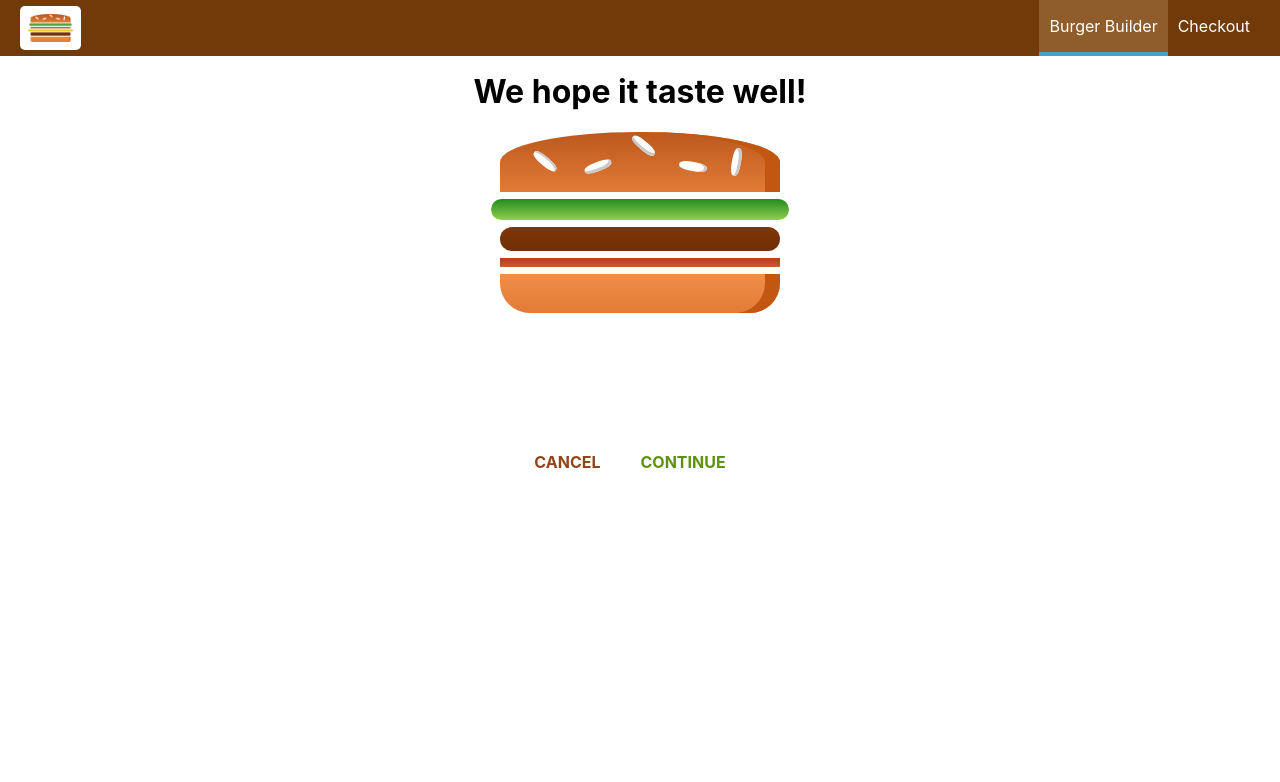
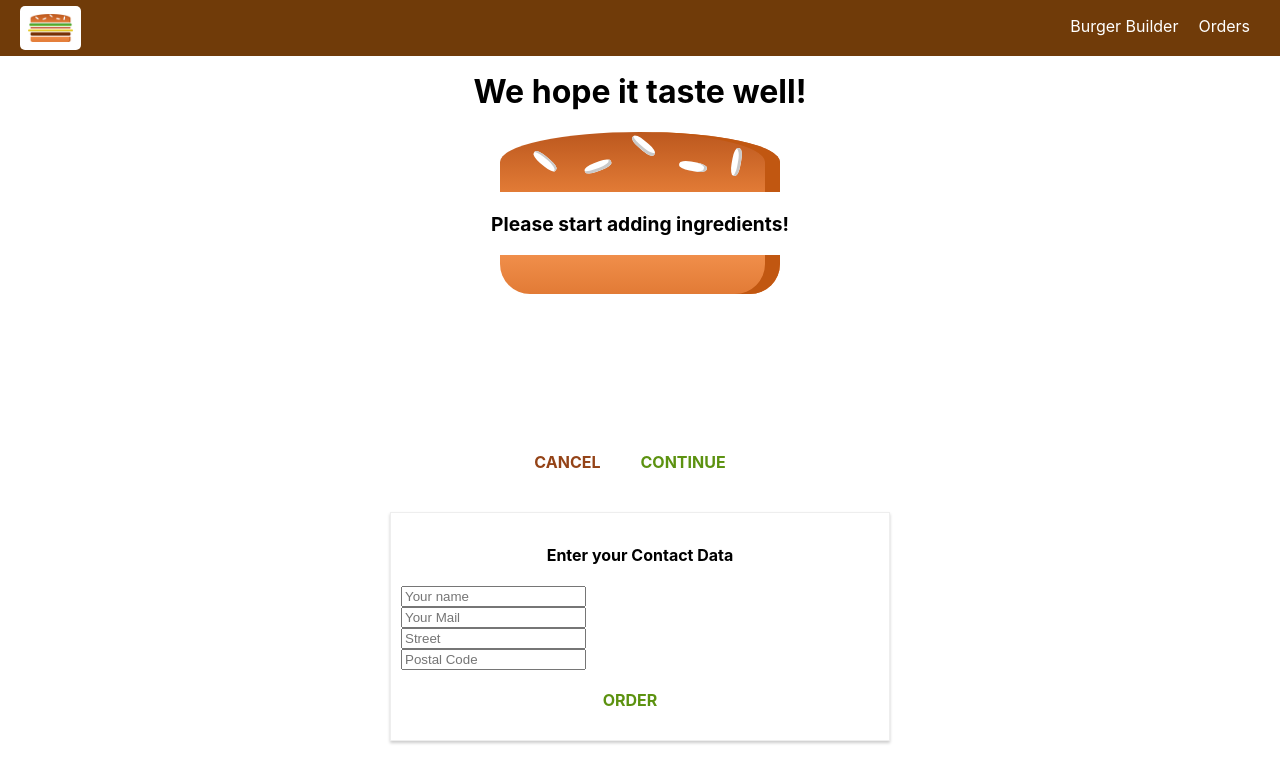
Before and after one commit to oplichta/burger-builder, a React (Create React App) app: page /checkout in a window 1280 px wide. Both pictures are taken after a click on the button "CONTINUE". Shown: the top 782 px of the page. Built offline with nearby package versions, Linux system fonts and the light colour scheme.

Commit message:
Added checkout and orders components and Firebase config

```diff
--- a/src/App.js
+++ b/src/App.js
@@ -3,6 +3,7 @@
 import BurgerBuilder from './containers/BurgerBuilder/BurgerBuilder';
 import Checkout from './containers/Checkout/Checkout';
 import { Route, Switch } from 'react-router-dom';
+import Orders from './containers/Orders/Orders';
 
 function App() {
   return (
@@ -10,6 +11,7 @@
       <Layout>
         <Switch>
           <Route path="/checkout" component={Checkout} />
+          <Route path="/orders" component={Orders} />
           <Route path="/" exact component={BurgerBuilder} />
         </Switch>
       </Layout>
--- a/src/components/Navigation/NavigationItems/NavigationItem/NavigationItem.js
+++ b/src/components/Navigation/NavigationItems/NavigationItem/NavigationItem.js
@@ -1,11 +1,12 @@
 import React from 'react';
 import './NavigationItem.css';
+import { NavLink } from 'react-router-dom';
 
 const navigationItem = (props) => (
   <li className="NavigationItem">
-    <a href={props.link} className={props.active ? 'active' : null}>
+    <NavLink activeClassName="active" to={props.link} exact>
       {props.children}
-    </a>
+    </NavLink>
   </li>
 );
 
--- a/src/components/Navigation/NavigationItems/NavigationItems.js
+++ b/src/components/Navigation/NavigationItems/NavigationItems.js
@@ -4,10 +4,8 @@
 
 const navigationItems = () => (
   <ul className="NavigationItems">
-    <NavigationItem link="/" active>
-      Burger Builder
-    </NavigationItem>
-    <NavigationItem link="/">Checkout</NavigationItem>
+    <NavigationItem link="/">Burger Builder</NavigationItem>
+    <NavigationItem link="/orders">Orders</NavigationItem>
   </ul>
 );
 
--- a/src/containers/BurgerBuilder/BurgerBuilder.js
+++ b/src/containers/BurgerBuilder/BurgerBuilder.js
@@ -88,30 +88,13 @@
   };
 
   purchaseContinueHandler = () => {
-    this.props.history.push('/checkout');
-    // this.setState({ loading: true });
-    // const order = {
-    //   ingredients: this.state.ingredients,
-    //   price: this.state.totalPrice,
-    //   customer: {
-    //     name: 'Oskar',
-    //     address: {
-    //       street: 'Teststreet 1',
-    //       zipCode: '84000',
-    //       country: 'Poland',
-    //     },
-    //     email: 'test@test.pl',
-    //   },
-    //   deliveryMethod: 'fastest',
-    // };
-    // axios
-    //   .post('/orders.json', order)
-    //   .then((response) => {
-    //     this.setState({ loading: false, purchasing: false });
-    //   })
-    //   .catch((error) => {
-    //     this.setState({ loading: true, purchasing: false });
-    //   });
+    const queryParams = [];
+    for (let i in this.state.ingredients) {
+      queryParams.push(encodeURIComponent(i) + '=' + encodeURIComponent(this.state.ingredients[i]));
+    }
+    queryParams.push('price=' + this.state.totalPrice);
+    const queryString = queryParams.join('&');
+    this.props.history.push({ pathname: '/checkout', search: '?' + queryString });
   };
 
   render() {
--- a/src/containers/Checkout/Checkout.js
+++ b/src/containers/Checkout/Checkout.js
@@ -1,14 +1,28 @@
 import React, { Component } from 'react';
+import { Route } from 'react-router-dom';
+
 import CheckoutSummary from '../../components/Order/CheckoutSummary/CheckoutSummary';
+import ContactData from './ContactData/ContactData';
 
 class Checkout extends Component {
   state = {
-    ingredients: {
-      salad: 1,
-      meat: 1,
-      bacon: 1,
-    },
+    ingredients: null,
+    price: 0,
   };
+
+  UNSAFE_componentWillMount() {
+    const query = new URLSearchParams(this.props.location.search);
+    const ingredients = {};
+    let price = 0;
+    for (let param of query.entries()) {
+      if (param[0] === 'price') {
+        price = param[1];
+      } else {
+        ingredients[param[0]] = +param[1];
+      }
+    }
+    this.setState({ ingredients: ingredients, totalPrice: price });
+  }
 
   checkoutCancelledHandler = () => {
     this.props.history.goBack();
@@ -25,6 +39,10 @@
           checkoutContinued={this.checkoutContinuedHandler}
           ingredients={this.state.ingredients}
         />
+        <Route
+          path={this.props.match.path + '/contact-data'}
+          render={(props) => <ContactData ingredients={this.state.ingredients} price={this.state.totalPrice} {...props} />}
+        />
       </div>
     );
   }
--- /dev/null
+++ b/src/containers/Checkout/ContactData/ContactData.css
@@ -0,0 +1,19 @@
+.ContactData {
+  margin: 20px auto;
+  width: 80%;
+  text-align: center;
+  box-shadow: 0 2px 3px #ccc;
+  border: 1px solid #eee;
+  padding: 10px;
+  box-sizing: border-box;
+}
+
+.Input {
+  display: block;
+}
+
+@media (min-width: 600px) {
+  .ContactData {
+    width: 500px;
+  }
+}
--- /dev/null
+++ b/src/containers/Checkout/ContactData/ContactData.js
@@ -0,0 +1,62 @@
+import React, { Component } from 'react';
+import axios from '../../../axios-orders';
+import Button from '../../../components/UI/Button/Button';
+import './ContactData.css';
+import Spinner from '../../../components/UI/Spinner/Spinner';
+
+class ContactData extends Component {
+  state = { name: '', email: '', address: { street: '', postalCode: '' }, loading: false };
+
+  orderHandler = (event) => {
+    event.preventDefault();
+    this.setState({ loading: true });
+    const order = {
+      ingredients: this.props.ingredients,
+      price: this.props.price,
+      customer: {
+        name: 'Oskar',
+        address: {
+          street: 'Teststreet 1',
+          zipCode: '84000',
+          country: 'Poland',
+        },
+        email: 'test@test.pl',
+      },
+      deliveryMethod: 'fastest',
+    };
+    axios
+      .post('/orders.json', order)
+      .then((response) => {
+        this.setState({ loading: false });
+        this.props.history.push('/');
+      })
+      .catch((error) => {
+        this.setState({ loading: true });
+      });
+  };
+
+  render() {
+    let form = (
+      <form>
+        <input className="Input" type="text" name="name" placeholder="Your name" />
+        <input className="Input" type="email" name="email" placeholder="Your Mail" />
+        <input className="Input" type="text" name="street" placeholder="Street" />
+        <input className="Input" type="text" name="postal" placeholder="Postal Code" />
+        <Button btnType="Success" clicked={this.orderHandler}>
+          ORDER
+        </Button>
+      </form>
+    );
+    if (this.state.loading) {
+      form = <Spinner />;
+    }
+    return (
+      <div className="ContactData">
+        <h4> Enter your Contact Data</h4>
+        {form}
+      </div>
+    );
+  }
+}
+
+export default ContactData;
--- /dev/null
+++ b/src/containers/Orders/Order.css
@@ -0,0 +1,8 @@
+.Order {
+  width: 80%;
+  border: 1px solid #eee;
+  box-shadow: 0 2px 3px #ccc;
+  padding: 10px;
+  margin: 10px auto;
+  box-sizing: border-box;
+}
--- /dev/null
+++ b/src/containers/Orders/Order.js
@@ -0,0 +1,30 @@
+import React from 'react';
+import './Orders';
+
+const order = (props) => {
+  const ingredients = [];
+
+  for (let ingredientName in props.ingredients) {
+    ingredients.push({ name: ingredientName, amount: props.ingredients[ingredientName] });
+  }
+  const ingredientOutput = ingredients.map((ig) => {
+    return (
+      <span
+        style={{ textTransform: 'capitalize', display: 'inline-block', margin: '0 8px', border: '1px solid #ccc', padding: '5px' }}
+        key={ig.name}
+      >
+        {ig.name} ({ig.amount})
+      </span>
+    );
+  });
+  return (
+    <div className="Order">
+      <p>Ingredients: {ingredientOutput} </p>
+      <p>
+        Price: <strong>USD 4.55 {props.price}</strong>
+      </p>
+    </div>
+  );
+};
+
+export default order;
--- /dev/null
+++ b/src/containers/Orders/Orders.js
@@ -0,0 +1,37 @@
+import React, { Component } from 'react';
+import Order from '../../containers/Orders/Order';
+import axios from '../../axios-orders';
+import withErrorHandler from '../../hoc/withErrorHandler/withErrorHandler';
+
+class Orders extends Component {
+  state = {
+    orders: [],
+    loading: true,
+  };
+  componentDidMount() {
+    axios
+      .get('/orders.json')
+      .then((res) => {
+        const fetchedOrders = [];
+        for (let key in res.data) {
+          fetchedOrders.push({ ...res.data[key], id: key });
+        }
+        console.log('pfjdjf', fetchedOrders);
+        this.setState({ loading: false, orders: fetchedOrders });
+      })
+      .catch((err) => {
+        this.setState({ loading: false });
+      });
+  }
+  render() {
+    return (
+      <div>
+        {this.state.orders.map((order) => (
+          <Order key={order.id} ingredients={order.ingredients} price={+order.price} />
+        ))}
+      </div>
+    );
+  }
+}
+
+export default withErrorHandler(Orders, axios);
```
Also changed, not shown: firebase.json (added), 1 other file (tests, documents, lock files or other folders).
